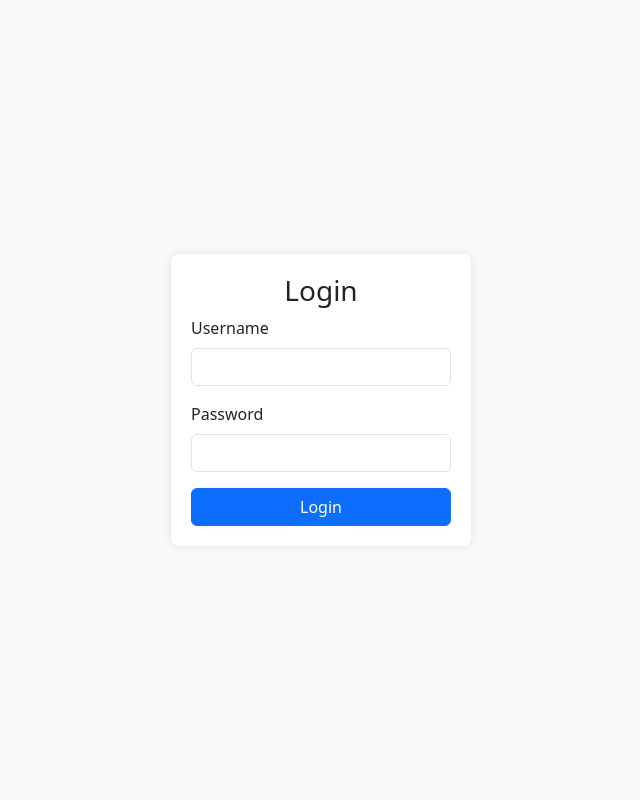
After one commit to Auliarahmawati-web/web_cctv, a PHP site: page /login.php in a window 1280 px wide. The commit adds this page. Shown: the whole page, without its empty margins (319-959 px from the left). Run offline with PHP 8.4, Linux system fonts and the light colour scheme.

Commit message:
menambahkan folder berisi foto-foto cctv dikapal
menambahkan folder login dan logout

```diff
--- a/index.php
+++ b/index.php
@@ -39,6 +39,7 @@
 <body>
   <div class="container mt-4">
     <h1 class="text-center">Data CCTV Kapal</h1>
+    <a href="logout.php" class="btn btn-danger"><i class="bi bi-box-arrow-right"></i> Logout</a>
 
     <!-- Entries per page selection above the tabs -->
     <div class="d-flex justify-content-between mt-4 entries-per-page">
--- /dev/null
+++ b/login.php
@@ -0,0 +1,51 @@
+<?php
+session_start();
+
+// Dummy credentials (use a database in production)
+$valid_username = "admin";
+$valid_password = "pelni234";
+
+if ($_SERVER["REQUEST_METHOD"] == "POST") {
+    $username = $_POST['username'];
+    $password = $_POST['password'];
+
+    if ($username === $valid_username && $password === $valid_password) {
+        $_SESSION['user'] = $username;
+        header("Location: index.php"); // Redirect to dashboard after login
+        exit();
+    } else {
+        $error = "Invalid username or password";
+    }
+}
+?>
+
+<!DOCTYPE html>
+<html lang="en">
+<head>
+    <meta charset="UTF-8">
+    <meta name="viewport" content="width=device-width, initial-scale=1.0">
+    <title>Login</title>
+    <link href="https://cdn.jsdelivr.net/npm/bootstrap@5.3.0/dist/css/bootstrap.min.css" rel="stylesheet">
+    <style>
+        body { display: flex; justify-content: center; align-items: center; height: 100vh; background-color: #f8f9fa; }
+        .login-container { width: 300px; padding: 20px; background: white; border-radius: 8px; box-shadow: 0 0 10px rgba(0, 0, 0, 0.1); }
+    </style>
+</head>
+<body>
+    <div class="login-container">
+        <h3 class="text-center">Login</h3>
+        <?php if (isset($error)) echo "<div class='alert alert-danger'>$error</div>"; ?>
+        <form method="POST">
+            <div class="mb-3">
+                <label class="form-label">Username</label>
+                <input type="text" name="username" class="form-control" required>
+            </div>
+            <div class="mb-3">
+                <label class="form-label">Password</label>
+                <input type="password" name="password" class="form-control" required>
+            </div>
+            <button type="submit" class="btn btn-primary w-100">Login</button>
+        </form>
+    </div>
+</body>
+</html>
--- /dev/null
+++ b/logout.php
@@ -0,0 +1,6 @@
+<?php
+session_start();
+session_destroy();
+header("Location: login.php");
+exit();
+?>
```
Also changed, not shown: get_images.php (+27 -29 lines), 1 other file.
